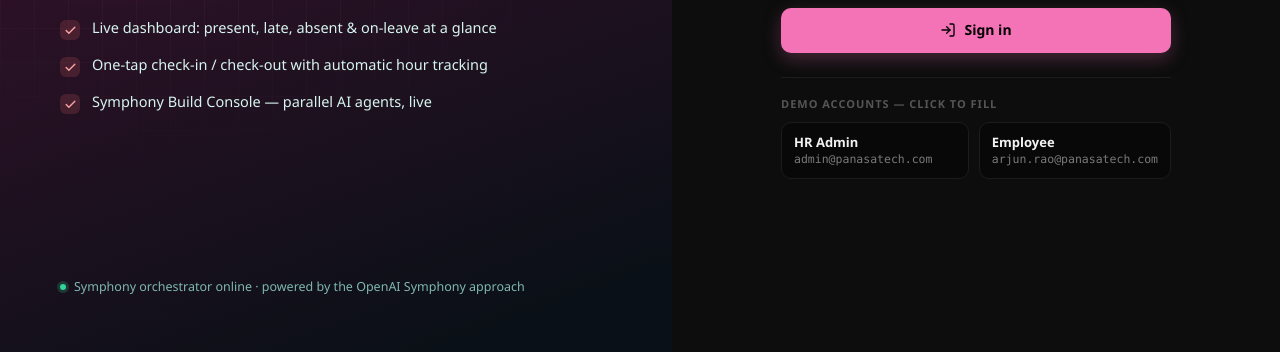
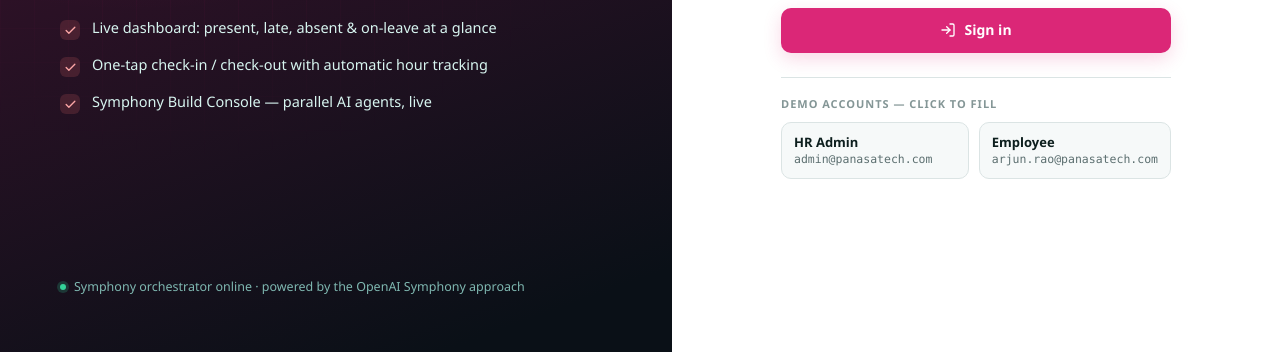
Before and after one commit to VishnuRaviPanasa/attendance-symphony, a plain HTML site: page index.html in a window 1280 px wide. Shown: the part 448-800 px from the top of the page. Drawn offline with Linux system fonts and the light colour scheme.

Commit message:
Restore the app baseline that a commit accidentally swept up
The previous commit ran `git add -A` while two UI agents' theme and nav changes
were still in the working tree, so the black theme became the committed
baseline. Demo reset then had nothing to revert to and every rehearsal would
have started black.

index.html and app.html restored from 2388be5. The agent runs that produced
those changes are still recorded under runs/ and were the verification for the
worktree merge -- only the baseline is rolled back.

Co-Authored-By: Claude Opus 5 (1M context) <noreply@anthropic.com>

```diff
--- a/index.html
+++ b/index.html
@@ -28,57 +28,57 @@ svg:not([width]){width:1em;height:1em;flex:none}
   --font: "Segoe UI Variable","Segoe UI",-apple-system,BlinkMacSystemFont,Roboto,"Helvetica Neue",Arial,sans-serif;
   --mono: "Cascadia Code","JetBrains Mono","SF Mono",Consolas,"Liberation Mono",monospace;
 
-  --bg:        #000000;
-  --bg-grad:   #000000;
-  --surface:   #0d0d0d;
-  --surface-2: #080808;
-  --surface-3: #111111;
-  --border:    #1c1c1c;
-  --border-2:  #252525;
-  --ink:       #f2f2f2;
-  --ink-2:     #b8b8b8;
-  --muted:     #7a7a7a;
-  --muted-2:   #555555;
-
-  --accent:    #f472b6;
-  --accent-2:  #ec4899;
-  --accent-ink:#000000;
-  --accent-soft: rgba(244,114,182,.14);
-  --accent-glow: rgba(244,114,182,.25);
+  --bg:        #eef2f2;
+  --bg-grad:   radial-gradient(1200px 600px at 78% -8%, #fce7f3 0%, rgba(251,230,230,0) 60%), var(--bg);
+  --surface:   #ffffff;
+  --surface-2: #f6f9f9;
+  --surface-3: #eef3f3;
+  --border:    #dbe4e4;
+  --border-2:  #c8d5d5;
+  --ink:       #0d1f1e;
+  --ink-2:     #334746;
+  --muted:     #5c6f70;
+  --muted-2:   #849696;
+
+  --accent:    #db2777;
+  --accent-2:  #be185d;
+  --accent-ink:#ffffff;
+  --accent-soft:#fce7f3;
+  --accent-glow: rgba(219,39,119,.18);
 
   /* status (always paired with icon + label) */
-  --present:  #34d399; --present-soft: rgba(52,211,153,.15);
-  --late:     #fbbf24; --late-soft: rgba(251,191,36,.15);
-  --absent:   #f87171; --absent-soft: rgba(248,113,113,.15);
-  --leave:    #60a5fa; --leave-soft: rgba(96,165,250,.15);
-  --remote:   #e879f9; --remote-soft: rgba(232,121,249,.15);
-
-  --shadow-sm: 0 1px 2px rgba(0,0,0,.6), 0 1px 3px rgba(0,0,0,.5);
-  --shadow-md: 0 4px 14px rgba(0,0,0,.7), 0 2px 6px rgba(0,0,0,.55);
-  --shadow-lg: 0 18px 48px rgba(0,0,0,.85), 0 6px 16px rgba(0,0,0,.65);
+  --present:  #16a34a; --present-soft:#dcf3e3;
+  --late:     #c2740a; --late-soft:#f7ecd6;
+  --absent:   #dc2626; --absent-soft:#fadddd;
+  --leave:    #2563eb; --leave-soft:#dde6fb;
+  --remote:   #9333ea; --remote-soft:#efdcfb;
+
+  --shadow-sm: 0 1px 2px rgba(13,31,30,.06), 0 1px 3px rgba(13,31,30,.04);
+  --shadow-md: 0 4px 14px rgba(13,31,30,.08), 0 2px 6px rgba(13,31,30,.05);
+  --shadow-lg: 0 18px 48px rgba(13,31,30,.16), 0 6px 16px rgba(13,31,30,.08);
   --radius: 14px;
   --radius-sm: 10px;
 }
 /* ---- Design tokens : DARK ---- */
 @media (prefers-color-scheme: dark){
   :root{
-    --bg:        #000000;
-    --bg-grad:   #000000;
-    --surface:   #0d0d0d;
-    --surface-2: #080808;
-    --surface-3: #111111;
-    --border:    #1c1c1c;
-    --border-2:  #252525;
-    --ink:       #f2f2f2;
-    --ink-2:     #b8b8b8;
-    --muted:     #7a7a7a;
-    --muted-2:   #555555;
+    --bg:        #0a1017;
+    --bg-grad:   radial-gradient(1200px 620px at 80% -10%, #2e0f22 0%, rgba(42,16,16,0) 58%), var(--bg);
+    --surface:   #111a24;
+    --surface-2: #0e161f;
+    --surface-3: #17222e;
+    --border:    #223040;
+    --border-2:  #2c3d4f;
+    --ink:       #e7eff3;
+    --ink-2:     #b9c6cf;
+    --muted:     #8798a6;
+    --muted-2:   #64747f;
 
     --accent:    #f472b6;
     --accent-2:  #ec4899;
-    --accent-ink:#000000;
+    --accent-ink:#4a0e2e;
     --accent-soft: rgba(244,114,182,.14);
-    --accent-glow: rgba(244,114,182,.25);
+    --accent-glow: rgba(244,114,182,.22);
 
     --present:  #34d399; --present-soft: rgba(52,211,153,.15);
     --late:     #fbbf24; --late-soft: rgba(251,191,36,.15);
@@ -86,33 +86,32 @@ svg:not([width]){width:1em;height:1em;flex:none}
     --leave:    #60a5fa; --leave-soft: rgba(96,165,250,.15);
     --remote:   #e879f9; --remote-soft: rgba(232,121,249,.15);
 
-    --shadow-sm: 0 1px 2px rgba(0,0,0,.6);
-    --shadow-md: 0 6px 20px rgba(0,0,0,.7);
-    --shadow-lg: 0 22px 60px rgba(0,0,0,.85);
+    --shadow-sm: 0 1px 2px rgba(0,0,0,.4);
+    --shadow-md: 0 6px 20px rgba(0,0,0,.45);
+    --shadow-lg: 0 22px 60px rgba(0,0,0,.6);
   }
 }
 /* Explicit theme overrides (toggle wins over OS in both directions) */
 :root[data-theme="light"]{
-  --bg:#000000;--bg-grad:#000000;
-  --surface:#0d0d0d;--surface-2:#080808;--surface-3:#111111;--border:#1c1c1c;--border-2:#252525;
-  --ink:#f2f2f2;--ink-2:#b8b8b8;--muted:#7a7a7a;--muted-2:#555555;
-  --accent:#f472b6;--accent-2:#ec4899;--accent-ink:#000000;--accent-soft:rgba(244,114,182,.14);--accent-glow:rgba(244,114,182,.25);
+  --bg:#eef2f2;--bg-grad:radial-gradient(1200px 600px at 78% -8%, #fce7f3 0%, rgba(251,230,230,0) 60%), var(--bg);
+  --surface:#ffffff;--surface-2:#f6f9f9;--surface-3:#eef3f3;--border:#dbe4e4;--border-2:#c8d5d5;
+  --ink:#0d1f1e;--ink-2:#334746;--muted:#5c6f70;--muted-2:#849696;
+  --accent:#db2777;--accent-2:#be185d;--accent-ink:#ffffff;--accent-soft:#fce7f3;--accent-glow:rgba(219,39,119,.18);
+  --present:#16a34a;--present-soft:#dcf3e3;--late:#c2740a;--late-soft:#f7ecd6;--absent:#dc2626;--absent-soft:#fadddd;
+  --leave:#2563eb;--leave-soft:#dde6fb;--remote:#9333ea;--remote-soft:#efdcfb;
+  --shadow-sm:0 1px 2px rgba(13,31,30,.06),0 1px 3px rgba(13,31,30,.04);
+  --shadow-md:0 4px 14px rgba(13,31,30,.08),0 2px 6px rgba(13,31,30,.05);
+  --shadow-lg:0 18px 48px rgba(13,31,30,.16),0 6px 16px rgba(13,31,30,.08);
+}
+:root[data-theme="dark"]{
+  --bg:#0a1017;--bg-grad:radial-gradient(1200px 620px at 80% -10%, #2e0f22 0%, rgba(42,16,16,0) 58%), var(--bg);
+  --surface:#111a24;--surface-2:#0e161f;--surface-3:#17222e;--border:#223040;--border-2:#2c3d4f;
+  --ink:#e7eff3;--ink-2:#b9c6cf;--muted:#8798a6;--muted-2:#64747f;
+  --accent:#f472b6;--accent-2:#ec4899;--accent-ink:#4a0e2e;--accent-soft:rgba(244,114,182,.14);--accent-glow:rgba(244,114,182,.22);
   --present:#34d399;--present-soft:rgba(52,211,153,.15);--late:#fbbf24;--late-soft:rgba(251,191,36,.15);
   --absent:#f87171;--absent-soft:rgba(248,113,113,.15);--leave:#60a5fa;--leave-soft:rgba(96,165,250,.15);
   --remote:#e879f9;--remote-soft:rgba(232,121,249,.15);
-  --shadow-sm:0 1px 2px rgba(0,0,0,.6),0 1px 3px rgba(0,0,0,.5);
-  --shadow-md:0 4px 14px rgba(0,0,0,.7),0 2px 6px rgba(0,0,0,.55);
-  --shadow-lg:0 18px 48px rgba(0,0,0,.85),0 6px 16px rgba(0,0,0,.65);
-}
-:root[data-theme="dark"]{
-  --bg:#000000;--bg-grad:#000000;
-  --surface:#0d0d0d;--surface-2:#080808;--surface-3:#111111;--border:#1c1c1c;--border-2:#252525;
-  --ink:#f2f2f2;--ink-2:#b8b8b8;--muted:#7a7a7a;--muted-2:#555555;
-  --accent:#f472b6;--accent-2:#ec4899;--accent-ink:#000000;--accent-soft:rgba(244,114,182,.14);--accent-glow:rgba(244,114,182,.25);
-  --present:#34d399;--present-soft:rgba(52,211,153,.15);--late:#fbbf24;--late-soft:rgba(251,191,36,.15);
-  --absent:#f87171;--absent-soft:rgba(248,113,113,.15);--leave:#60a5fa;--leave-soft:rgba(96,165,250,.15);
-  --remote:#e879f9;--remote-soft:rgba(232,121,249,.15);
-  --shadow-sm:0 1px 2px rgba(0,0,0,.6);--shadow-md:0 6px 20px rgba(0,0,0,.7);--shadow-lg:0 22px 60px rgba(0,0,0,.85);
+  --shadow-sm:0 1px 2px rgba(0,0,0,.4);--shadow-md:0 6px 20px rgba(0,0,0,.45);--shadow-lg:0 22px 60px rgba(0,0,0,.6);
 }
 
 body{
@@ -212,11 +211,11 @@ aside#sidebar{
   font-weight:700;padding:16px 10px 7px}
 .nav-item{
   display:flex;align-items:center;gap:11px;width:100%;text-align:left;padding:10px 11px;border-radius:10px;
-  color:var(--ink-2);font-weight:600;font-size:16px;transition:background .13s,color .13s;margin-bottom:2px;position:relative;
+  color:var(--ink-2);font-weight:500;font-size:14px;transition:background .13s,color .13s;margin-bottom:2px;position:relative;
 }
 .nav-item svg{width:18px;height:18px;flex:none;opacity:.85}
 .nav-item:hover{background:var(--surface-3);color:var(--ink)}
-.nav-item.active{background:var(--accent-soft);color:var(--accent-2);font-weight:700}
+.nav-item.active{background:var(--accent-soft);color:var(--accent-2);font-weight:600}
 .nav-item.active::before{content:"";position:absolute;left:-14px;top:8px;bottom:8px;width:3px;border-radius:0 3px 3px 0;background:var(--accent)}
 .nav-item .badge{margin-left:auto;font-size:11px;font-weight:700;background:var(--accent);color:var(--accent-ink);
   border-radius:20px;padding:1px 7px;min-width:20px;text-align:center}
```
Also changed, not shown: app.html (+60 -61 lines).
